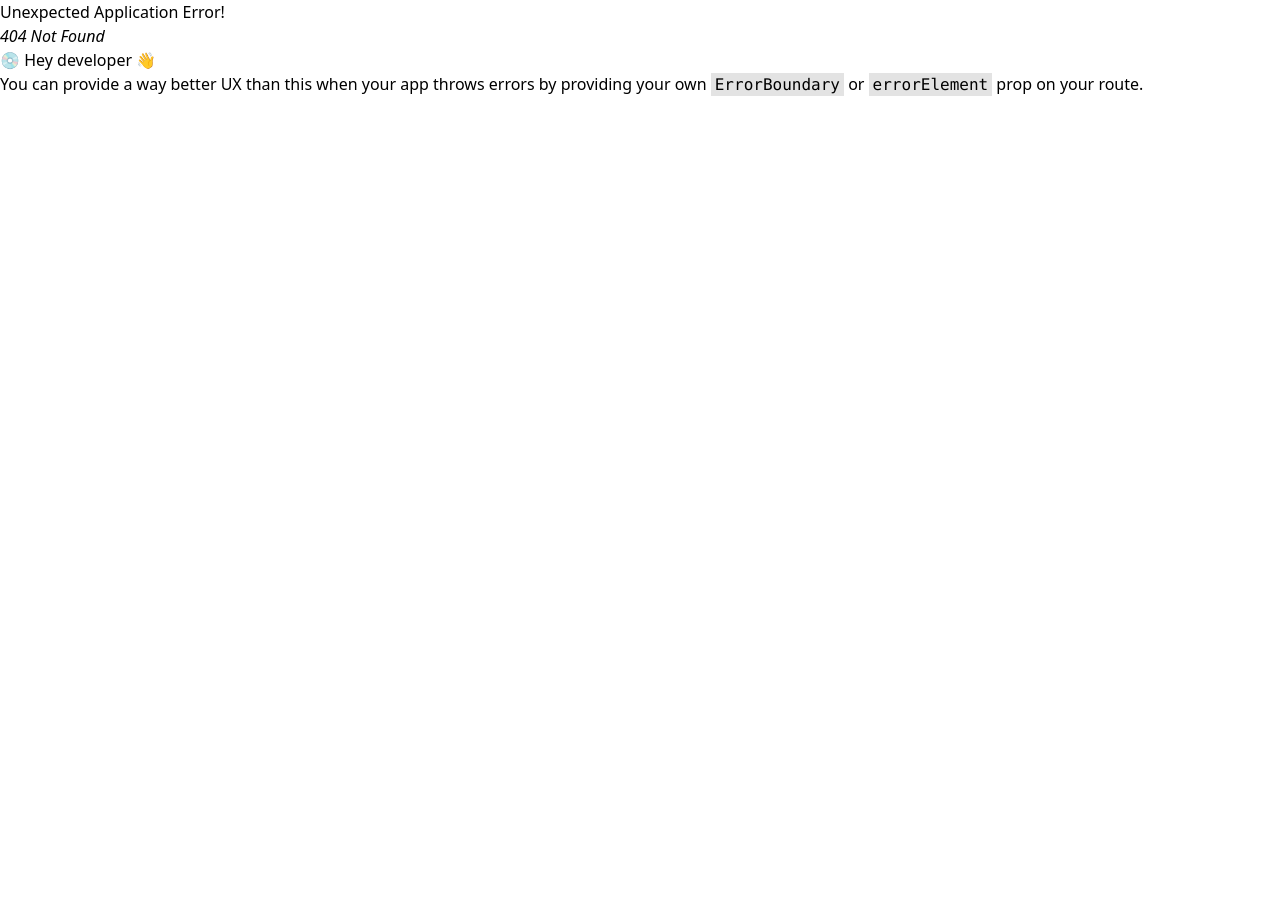
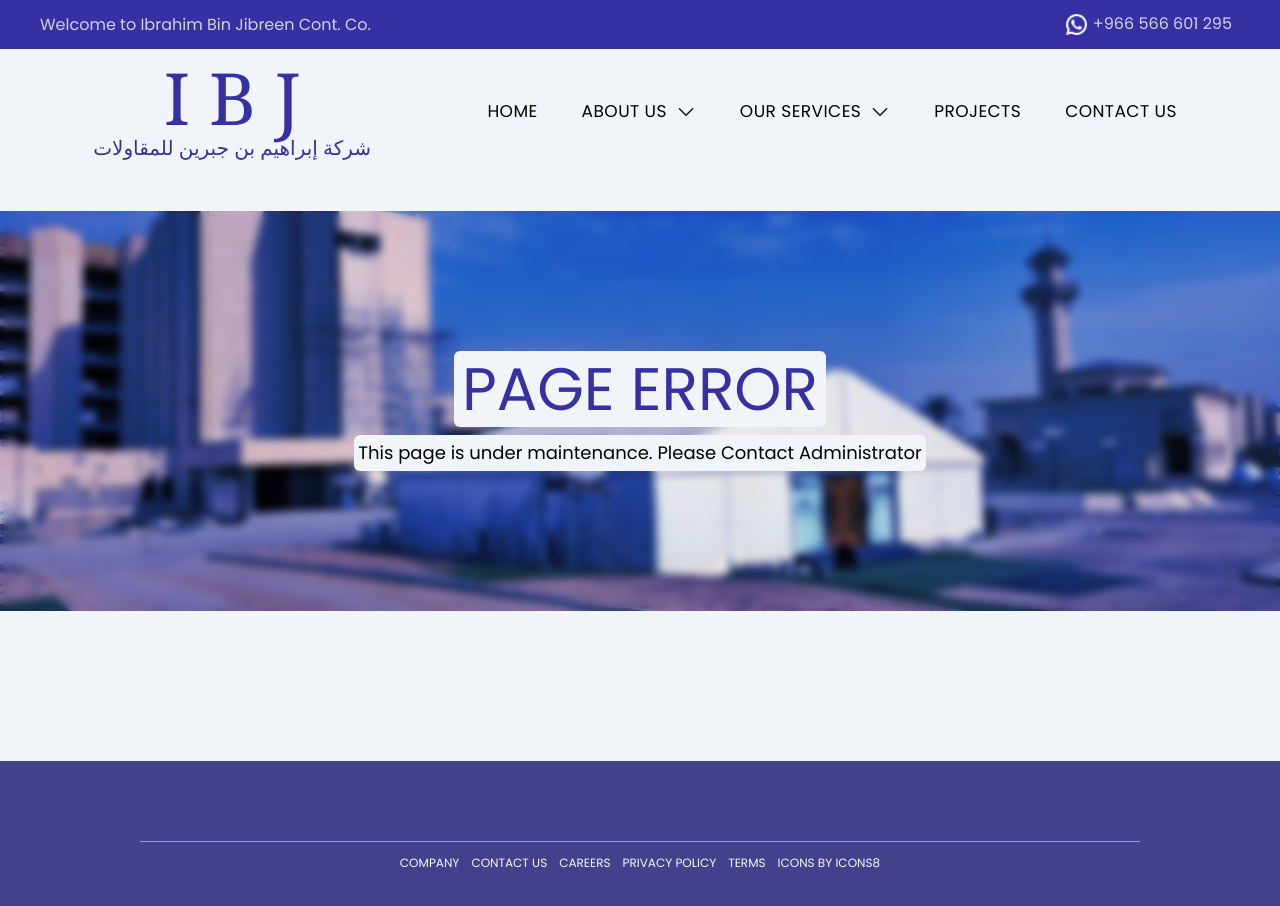
Before and after one commit to jeldrint/ibj-mep, a React (Vite) app: page /services in a window 1280 px wide. Before the commit this address had no page. Shown: the top 906 px of the page. Before the commit the page ends 800 px from the top, so only its background shows below. Built offline with nearby package versions, Linux system fonts and the light colour scheme.

Commit message:
added error page

```diff
--- a/src/Router.tsx
+++ b/src/Router.tsx
@@ -5,6 +5,7 @@ import Projects from "./components/Projects";
 import Contact from "./components/Contact";
 import WhoWeAre from "./components/sub-components/WhoWeAre";
 import About from "./components/About";
+import ErrorPage from "./components/ErrorPage";
 
 const Router = () : React.ReactElement => {
 
@@ -12,6 +13,7 @@ const Router = () : React.ReactElement => {
       {
          path: '/',
          element: <App />,
+         errorElement: <ErrorPage />,
          children: [
             {
                path: '/about-us',
--- a/src/components/Dropdown.tsx
+++ b/src/components/Dropdown.tsx
@@ -11,11 +11,11 @@ type DropdownProps = {
 const DropDown = ({toggleDropdown, setToggleDropdown, newNavName, dropdownItems}: DropdownProps) => {
 
       return(
-         <div onMouseEnter={()=>setToggleDropdown({...toggleDropdown, [newNavName]: true})} onMouseLeave={()=>setToggleDropdown({...toggleDropdown, [newNavName]: false})} className={`${!toggleDropdown[newNavName as keyof typeof toggleDropdown] ? 'invisible' : 'visible' } absolute z-10 flex flex-col cursor-pointer text-left bg-red-400`}>
+         <div onMouseEnter={()=>setToggleDropdown({...toggleDropdown, [newNavName]: true})} onMouseLeave={()=>setToggleDropdown({...toggleDropdown, [newNavName]: false})} className={`${!toggleDropdown[newNavName as keyof typeof toggleDropdown] ? 'invisible' : 'visible' } absolute z-10 p-3 rounded flex flex-col cursor-pointer text-left bg-slate-400 text-slate-50`}>
             {
                dropdownItems.map((item, idx)=>{
                   const path: string = item.replace(/\s+/g, '-').toLowerCase();
-                  return <Link to={`/about-us/${path}`} key={idx}>{item}</Link>
+                  return <Link to={`/about-us/${path}`} key={idx} className="transition-colors hover:text-indigo-800">{item}</Link>
                })
             }
          </div>
--- /dev/null
+++ b/src/components/ErrorPage.tsx
@@ -0,0 +1,24 @@
+import Footer from "./Footer";
+import Header from "./Header";
+import pic2 from '../images/2.jpg'
+
+const ErrorPage = (): React.ReactElement => {
+
+    return(
+        <div className="min-h-screen max-w-screen font-poppins bg-slate-100 flex flex-col justify-between overflow-hidden">
+            <Header />
+            <div className="w-full h-full">
+               <section className={`relative h-[50vh] mb-10 md:mb-20 lg:mb-[150px] bg-cover bg-top lg:bg-[0%_20%] xl:bg-center w-full bg-blue-800 bg-blend-hard-light`} style={{backgroundImage: `url(${pic2})`}}>
+                  <div className={`absolute p-9 backdrop-blur-sm h-full w-full flex flex-col gap-y-2 items-center justify-center`}>
+                     <span className='text-4xl sm:text-6xl text-indigo-800 bg-slate-100 p-2 rounded-md'>PAGE ERROR</span>
+                     <span className='text-base lg:text-lg text-black text-center max-w-[900px] bg-slate-100 p-1 rounded-md'>This page is under maintenance. Please Contact Administrator</span>
+                  </div>
+               </section>
+            </div>
+            <Footer />
+        </div>
+
+    )
+}
+
+export default ErrorPage;
--- a/src/components/sub-components/HeaderNav.tsx
+++ b/src/components/sub-components/HeaderNav.tsx
@@ -24,7 +24,7 @@ const HeaderNav = ({navName, withDropdown, dropdownItems}: HeaderNavProps) : Rea
          <div className="relative">
             <div className="flex items-center rounded-sm border-2 p-2 border-transparent duration-200 hover:border-b-indigo-700 hover:opacity-80 cursor-pointer" onMouseLeave={()=>setToggleDropdown({...toggleDropdown, [newNavName]: false})}>
                <Link to={`/${navName}`} reloadDocument={true}>{navName.replace(/-/g,' ').toUpperCase()}&ensp;</Link>
-               <img alt='arrow-down' width='20px' src={arrowIcon} onMouseEnter={()=>setToggleDropdown({...toggleDropdown, [newNavName]: true})} className="hover:animate-[spin_0.5s_ease-out]" />
+               <img alt='arrow-down' width='20px' src={arrowIcon} onMouseEnter={()=>setToggleDropdown({...toggleDropdown, [newNavName]: true})} className="hover:animate-[spin_0.5s_ease-in-out]" />
             </div>
             <DropDown toggleDropdown={toggleDropdown} setToggleDropdown={setToggleDropdown} newNavName={newNavName} dropdownItems={dropdownItems} />
          </div>
```
